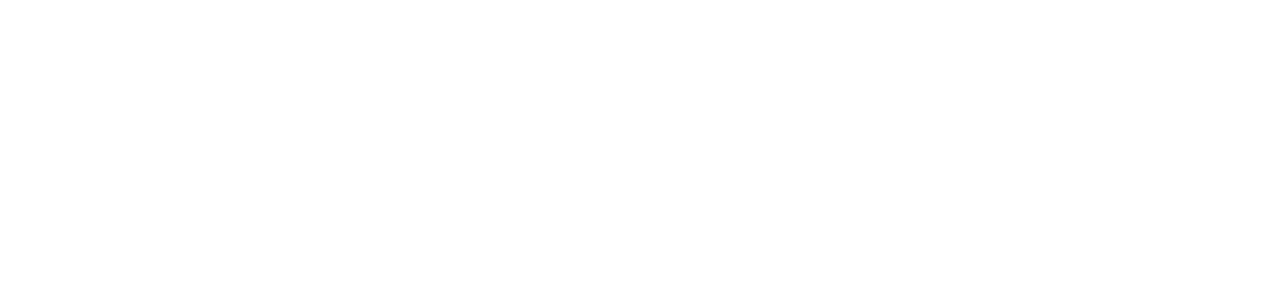
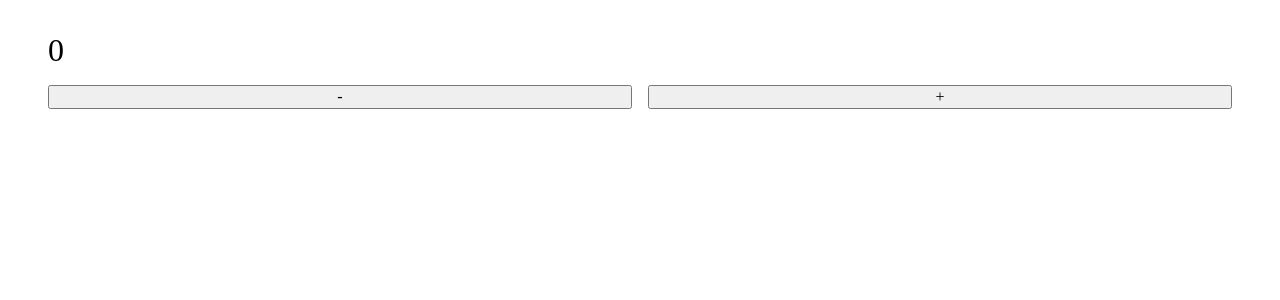
Before and after one commit to marcesengel/seminar-frontend, a React app: page / in a window 1280 px wide. Shown: the top 300 px of the page. Built offline with nearby package versions, Linux system fonts and the light colour scheme.

Commit message:
Added UI and styling

```diff
--- a/src/App.tsx
+++ b/src/App.tsx
@@ -1,13 +1,19 @@
 import React from 'react'
 import styled from 'styled-components'
 
+import { CounterDisplay } from 'components/CounterDisplay/CounterDisplay'
+import { ControlPanel } from 'components/ControlPanel/ControlPanel'
+
 export default (): JSX.Element => (
   <Wrapper>
+    <CounterDisplay />
 
+    <ControlPanel />
   </Wrapper>
 )
 
 const Wrapper = styled.div`
   width: 100vw;
   height: 100vh;
+  padding: 32px 48px;
 `
--- /dev/null
+++ b/src/components/ControlPanel/ControlPanel.tsx
@@ -0,0 +1,30 @@
+import React, { useCallback } from 'react'
+import styled from 'styled-components'
+
+export const ControlPanel = (): JSX.Element => {
+  const handleIncrementClick = useCallback(() => {
+  }, [ ])
+  const handleDecrementClick = useCallback(() => {
+  }, [ ])
+
+  return (
+    <Wrapper>
+      <Button onClick={handleDecrementClick}> - </Button>
+
+      <Button onClick={handleIncrementClick}> + </Button>
+    </Wrapper>
+  )
+}
+
+const Wrapper = styled.div`
+  width: 100%;
+  display: flex;
+`
+
+const Button = styled.button`
+  flex: 1 0 0px;
+
+  &:not(:last-child) {
+    margin-right: 16px;
+  }
+`
--- /dev/null
+++ b/src/components/CounterDisplay/CounterDisplay.tsx
@@ -0,0 +1,16 @@
+import React from 'react'
+import styled from 'styled-components'
+
+export const CounterDisplay = (): JSX.Element => {
+  const count = 0
+
+  return (
+    <Counter>{ count }</Counter>
+  )
+}
+
+const Counter = styled.span`
+  margin-bottom: 16px;
+  display: inline-block;
+  font-size: xx-large;
+`
--- /dev/null
+++ b/src/index.css
@@ -0,0 +1,3 @@
+* {
+  box-sizing: border-box;
+}
--- a/src/index.tsx
+++ b/src/index.tsx
@@ -2,6 +2,7 @@
 import 'regenerator-runtime/runtime'
 
 import 'normalize.css'
+import 'index.css'
 
 import React from 'react'
 import ReactDOM from 'react-dom'
```
